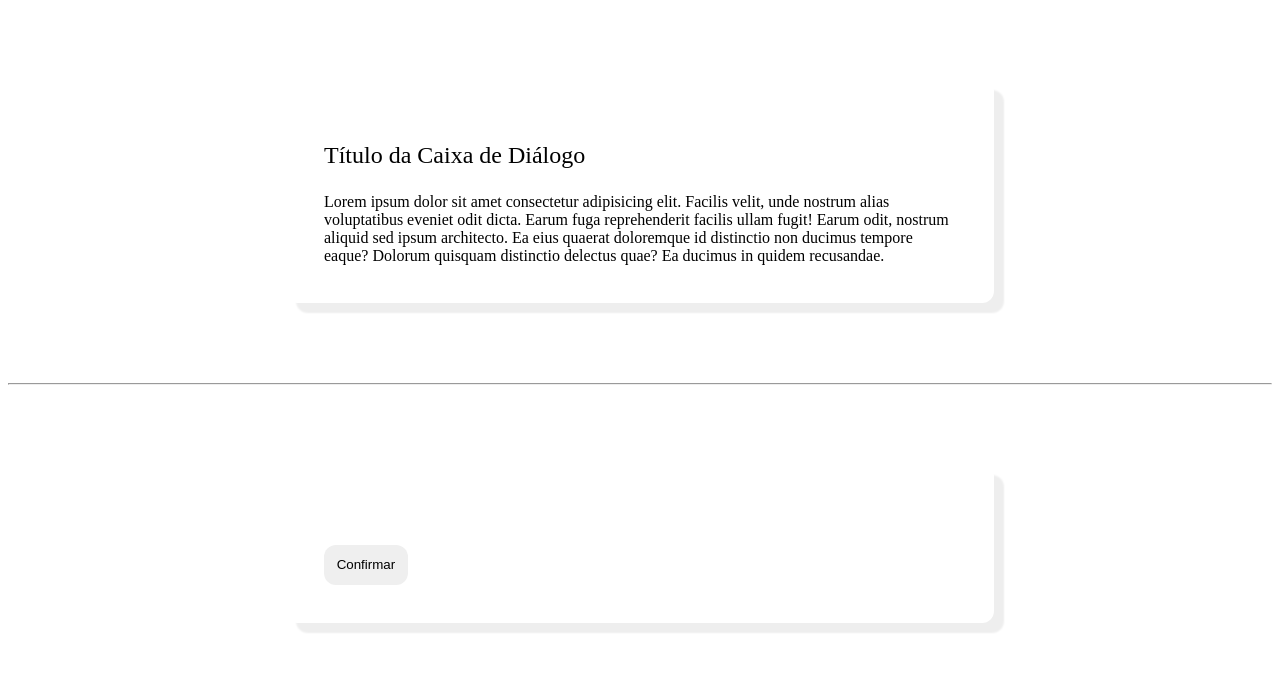
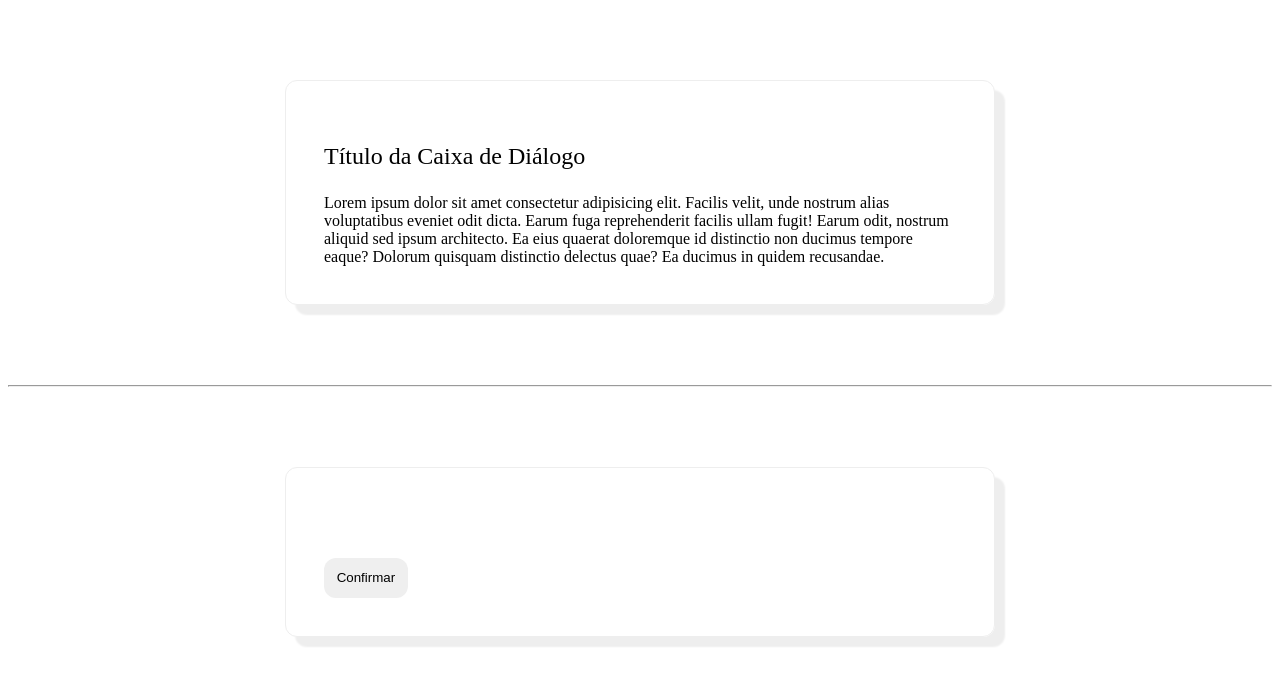
Before and after one commit to kelvya/restaurant-manager, a plain HTML site: page pages/modeloDialogo_01.html in a window 1280 px wide. Drawn offline with Linux system fonts and the light colour scheme.

Commit message:
Update recursos.css
correção em arquivo

```diff
--- a/src/css/recursos.css
+++ b/src/css/recursos.css
@@ -6,7 +6,7 @@
     border-radius: 12px;
 }
 
-bordaPadrao{
+.bordaPadrao{
     border: 1px solid #eee;
 }
 
@@ -30,7 +30,7 @@ bordaPadrao{
     margin: 0.7 0;
 }
 
-p-1{
+.p-1{
     padding: 0.4rem;
 }
 
```
